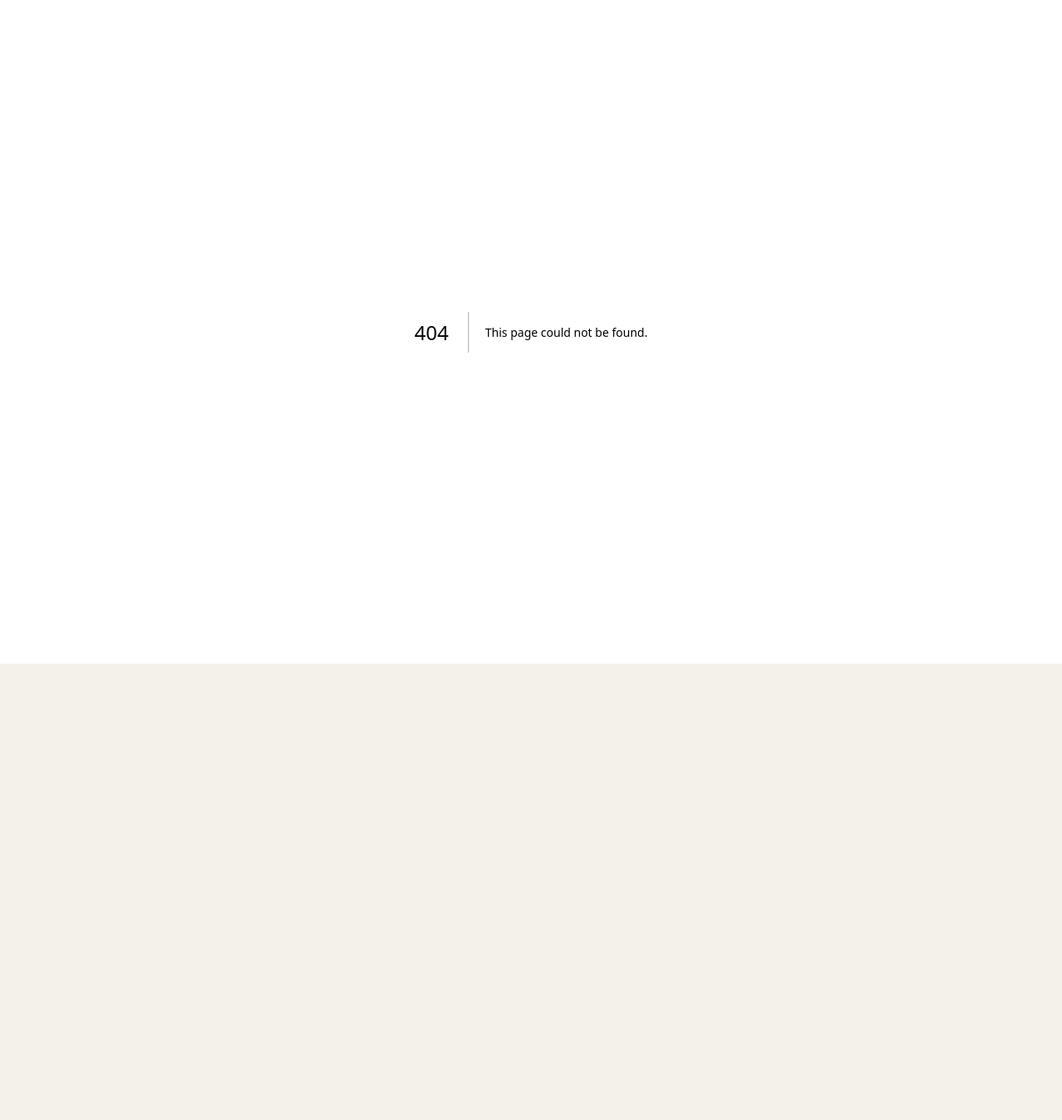
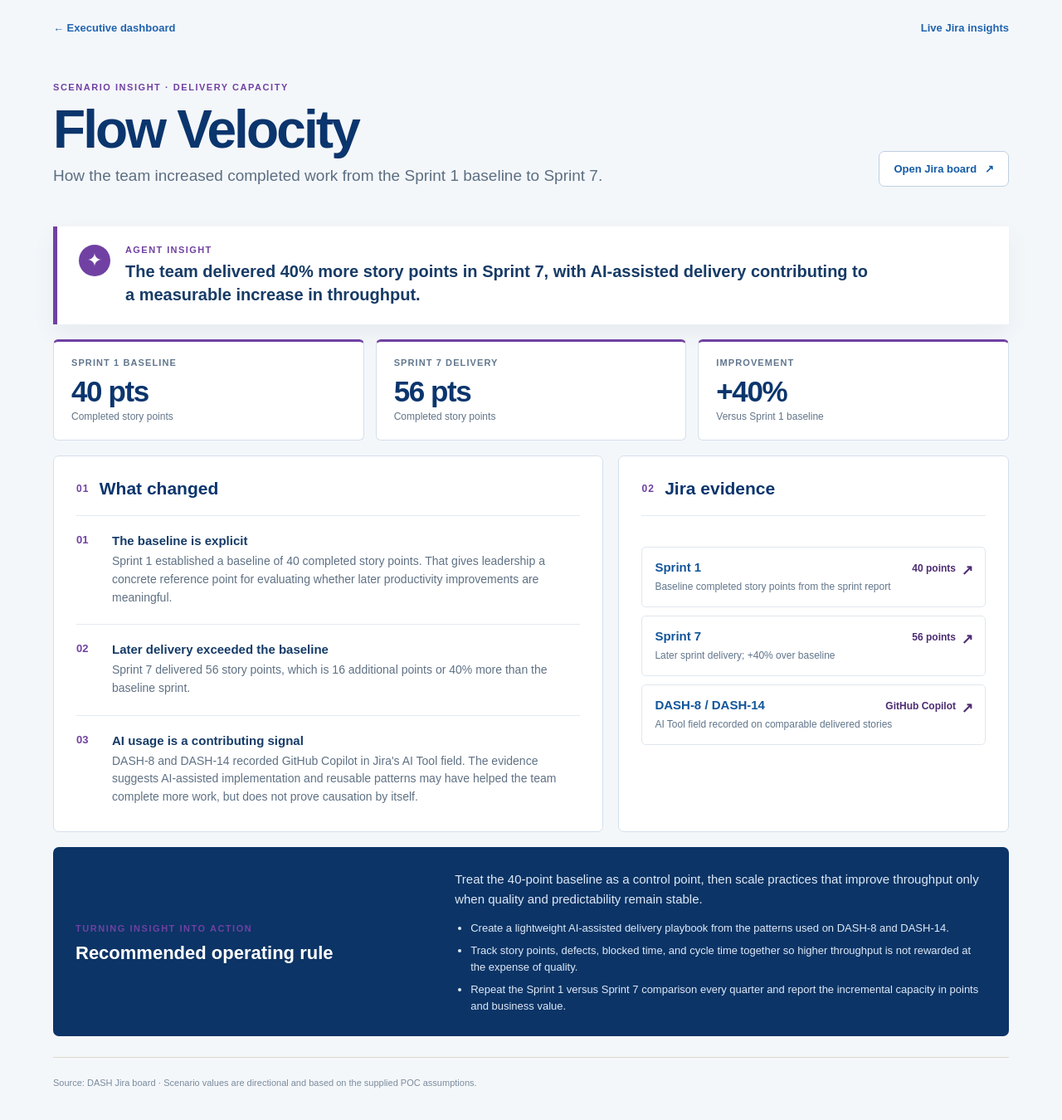
Before and after one commit to praneetsyavagal1/jira-insights, a Next.js app: page /insights/flow-velocity in a window 1280 px wide. Before the commit this address had no page. Shown: the top 1350 px of the page at 83% size. Before the commit the page ends 800 px from the top, so only its background shows below. Built offline with nearby package versions, Linux system fonts and the light colour scheme.

Commit message:
Add executive actions for key metrics

```diff
--- a/src/app/globals.css
+++ b/src/app/globals.css
@@ -1578,6 +1578,7 @@ footer a {
 .scenario-action { display: grid; grid-template-columns: .8fr 1.2fr; gap: 30px; align-items: center; margin-top: 18px; padding: 27px; border-radius: 7px; color: white; background: #0c3466; }
 .scenario-action h2 { margin: 9px 0 0; color: white; font-size: 22px; }
 .scenario-action p { margin: 0; color: #dce9f7; font-size: 15px; line-height: 1.6; }
+.scenario-action-list { display: grid; gap: 8px; margin: 13px 0 0; padding-left: 19px; color: #dce9f7; font-size: 13px; line-height: 1.5; }
 .scenario-footer { max-width: 1220px; margin: 25px auto 0; color: #7a8b9d; font-size: 11px; }
 
 @media (max-width: 800px) {
--- /dev/null
+++ b/src/app/insights/flow-velocity/page.tsx
@@ -0,0 +1,5 @@
+import { ScenarioPage } from "@/components/scenario-page";
+
+export default function FlowVelocityPage() {
+  return <ScenarioPage kind="velocity" />;
+}
--- a/src/components/executive-dashboard.tsx
+++ b/src/components/executive-dashboard.tsx
@@ -71,7 +71,7 @@ const flowMetrics = [
     direction: "up",
     tone: "blue",
     info: "Sprint 1 established a 40-point baseline. By Sprint 7, the team delivered 56 points—40% more—while DASH-8 and DASH-14 recorded GitHub Copilot in Jira's AI Tool field. The result suggests AI-assisted implementation and reusable delivery patterns helped the team complete more work per sprint.",
-    href: "/insights?metric=flow-velocity",
+    href: "/insights/flow-velocity",
     points: "0,18 18,12 36,19 54,9 72,13 90,2 108,7 126,-3 144,2 162,-7 180,-2 198,-14",
   },
   {
--- a/src/components/scenario-page.tsx
+++ b/src/components/scenario-page.tsx
@@ -12,9 +12,40 @@ type Scenario = {
   evidence: Array<{ key: string; value: string; detail: string; href: string }>;
   actionTitle: string;
   actionBody: string;
+  actions: string[];
 };
 
 const scenarios: Record<string, Scenario> = {
+  velocity: {
+    eyebrow: "SCENARIO INSIGHT · DELIVERY CAPACITY",
+    title: "Flow Velocity",
+    subtitle: "How the team increased completed work from the Sprint 1 baseline to Sprint 7.",
+    accent: "purple",
+    conclusion: "The team delivered 40% more story points in Sprint 7, with AI-assisted delivery contributing to a measurable increase in throughput.",
+    jiraBoard: "https://proactionnppoc.ent.cgi.com/jira/secure/RapidBoard.jspa?rapidView=4174&projectKey=DASH&view=planning.nodetail&epics=visible&issueLimit=100",
+    metrics: [
+      { label: "Sprint 1 baseline", value: "40 pts", note: "Completed story points" },
+      { label: "Sprint 7 delivery", value: "56 pts", note: "Completed story points" },
+      { label: "Improvement", value: "+40%", note: "Versus Sprint 1 baseline" },
+    ],
+    insights: [
+      { title: "The baseline is explicit", body: "Sprint 1 established a baseline of 40 completed story points. That gives leadership a concrete reference point for evaluating whether later productivity improvements are meaningful." },
+      { title: "Later delivery exceeded the baseline", body: "Sprint 7 delivered 56 story points, which is 16 additional points or 40% more than the baseline sprint." },
+      { title: "AI usage is a contributing signal", body: "DASH-8 and DASH-14 recorded GitHub Copilot in Jira's AI Tool field. The evidence suggests AI-assisted implementation and reusable patterns may have helped the team complete more work, but does not prove causation by itself." },
+    ],
+    evidence: [
+      { key: "Sprint 1", value: "40 points", detail: "Baseline completed story points from the sprint report", href: "https://proactionnppoc.ent.cgi.com/jira/secure/RapidBoard.jspa?rapidView=4174&projectKey=DASH" },
+      { key: "Sprint 7", value: "56 points", detail: "Later sprint delivery; +40% over baseline", href: "https://proactionnppoc.ent.cgi.com/jira/secure/RapidBoard.jspa?rapidView=4174&projectKey=DASH" },
+      { key: "DASH-8 / DASH-14", value: "GitHub Copilot", detail: "AI Tool field recorded on comparable delivered stories", href: "https://proactionnppoc.ent.cgi.com/jira/browse/DASH-8" },
+    ],
+    actionTitle: "Recommended operating rule",
+    actionBody: "Treat the 40-point baseline as a control point, then scale practices that improve throughput only when quality and predictability remain stable.",
+    actions: [
+      "Create a lightweight AI-assisted delivery playbook from the patterns used on DASH-8 and DASH-14.",
+      "Track story points, defects, blocked time, and cycle time together so higher throughput is not rewarded at the expense of quality.",
+      "Repeat the Sprint 1 versus Sprint 7 comparison every quarter and report the incremental capacity in points and business value.",
+    ],
+  },
   unplanned: {
     eyebrow: "SCENARIO INSIGHT · FLOW GOVERNANCE",
     title: "Managing Unplanned Work",
@@ -38,6 +69,11 @@ const scenarios: Record<string, Scenario> = {
     ],
     actionTitle: "Recommended operating rule",
     actionBody: "Require every late-scope request to show its business value, target date, and the committed item it would displace. Keep the request visible, but do not let it enter the release without an explicit product decision.",
+    actions: [
+      "Add a business-value and target-date gate for every scope request arriving after release planning.",
+      "Require Product Management to name the committed item that would be displaced before accepting late scope.",
+      "Review deferred scope at the next planning event so removal from the release becomes an explicit decision rather than backlog neglect.",
+    ],
   },
   defects: {
     eyebrow: "SCENARIO INSIGHT · QUALITY ECONOMICS",
@@ -64,6 +100,11 @@ const scenarios: Record<string, Scenario> = {
     ],
     actionTitle: "Recommended operating rule",
     actionBody: "Prioritize defects using customer exposure × business value × severity, then link the corrective story to the defect. This makes the cost of delay visible and keeps false positives from distorting quality priorities.",
+    actions: [
+      "Rank production defects using affected customers, severity, and business value before assigning remediation capacity.",
+      "Require every Critical defect to have a linked corrective story, owner, target release, and value-at-risk estimate.",
+      "Separate false positives from actionable defects during triage so engineering effort is focused on customer-impacting risk.",
+    ],
   },
 };
 
@@ -71,7 +112,7 @@ function ArrowIcon() {
   return <span aria-hidden="true">↗</span>;
 }
 
-export function ScenarioPage({ kind }: { kind: "unplanned" | "defects" }) {
+export function ScenarioPage({ kind }: { kind: "velocity" | "unplanned" | "defects" }) {
   const scenario = scenarios[kind];
 
   return (
@@ -110,7 +151,7 @@ export function ScenarioPage({ kind }: { kind: "unplanned" | "defects" }) {
         </div>
       </section>
 
-      <section className="scenario-action"><div><span className="scenario-eyebrow">TURNING INSIGHT INTO ACTION</span><h2>{scenario.actionTitle}</h2></div><p>{scenario.actionBody}</p></section>
+      <section className="scenario-action"><div><span className="scenario-eyebrow">TURNING INSIGHT INTO ACTION</span><h2>{scenario.actionTitle}</h2></div><div><p>{scenario.actionBody}</p><ul className="scenario-action-list">{scenario.actions.map((action) => <li key={action}>{action}</li>)}</ul></div></section>
       <footer className="scenario-footer">Source: DASH Jira board · Scenario values are directional and based on the supplied POC assumptions.</footer>
     </main>
   );
```
